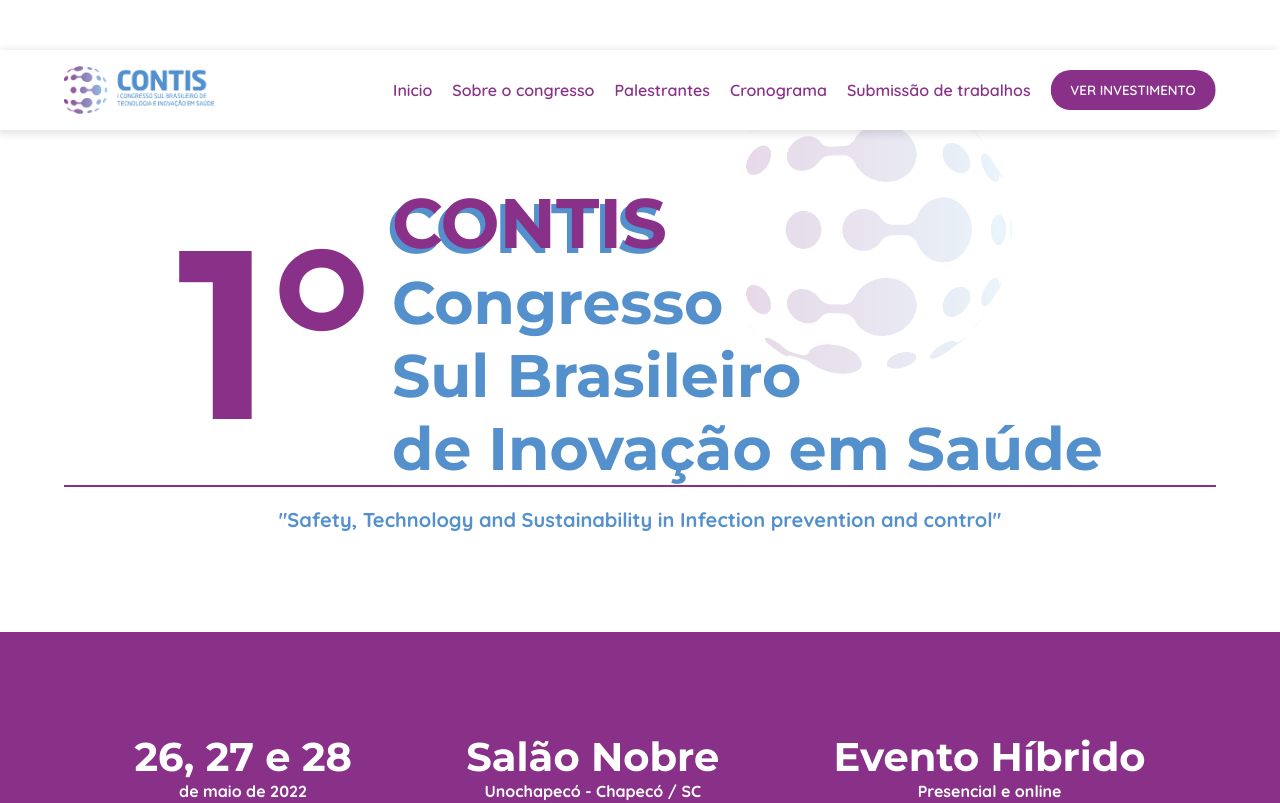
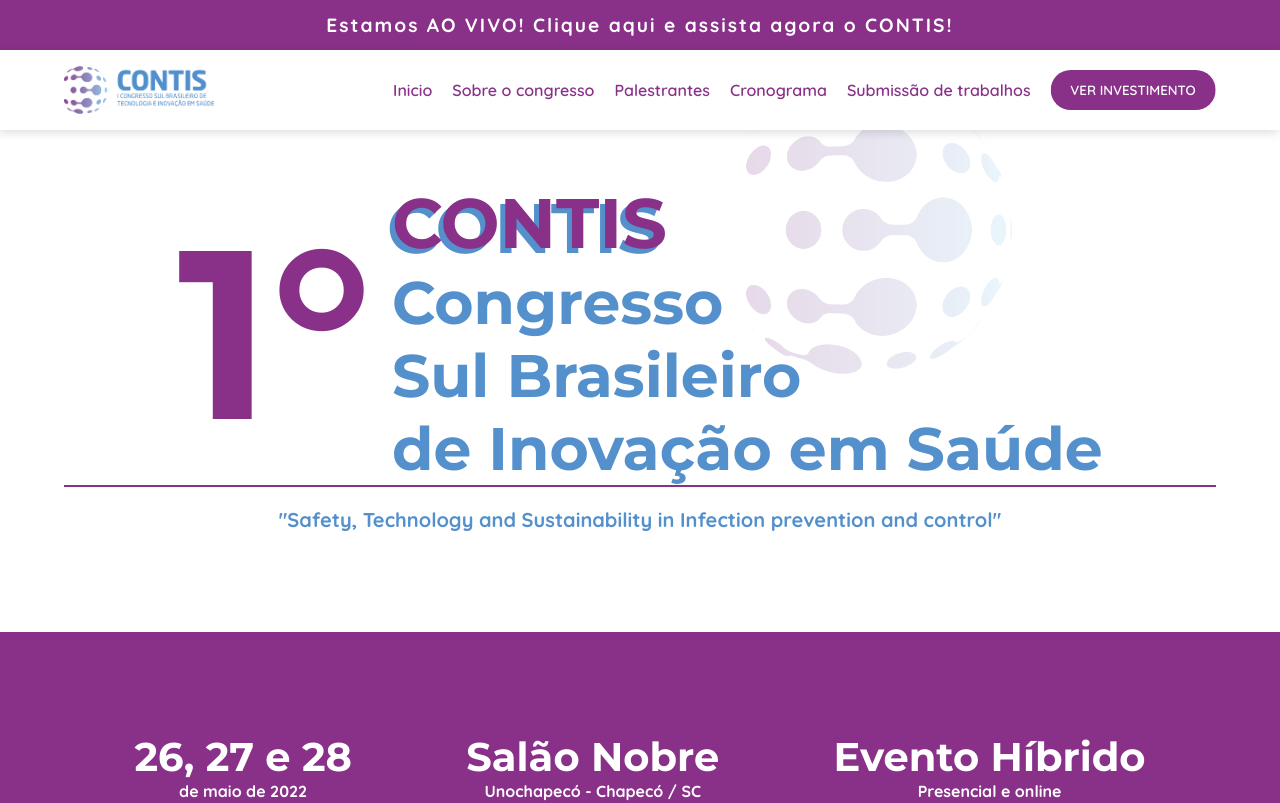
Before and after one commit to pedrohhcunha/congresso, a Next.js app: page / in a window 1280 px wide. Shown: the top 803 px of the page. Built offline with nearby package versions, Linux system fonts and the light colour scheme.

Commit message:
Ajustando trabalhos

```diff
--- a/components/Trabalhos.jsx
+++ b/components/Trabalhos.jsx
@@ -1,5 +1,6 @@
 import styles from '../styles/Trabalhos.module.scss'
 import Button from '../components/Button'
+import Link from 'next/link'
 
 export default function Trabalhos(props) {
     return(
--- a/pages/index.jsx
+++ b/pages/index.jsx
@@ -72,7 +72,7 @@ export default function Home() {
         />`}}
         />
       </Head>
-      {/* <SubHeader /> */}
+      <SubHeader />
       <Header openModal={openModal} />
       <Inicio />
       <FaixaDestaque />
--- a/pages/trabalhos.jsx
+++ b/pages/trabalhos.jsx
@@ -5,6 +5,7 @@ import Head from 'next/head'
 import Modal from '../components/Modal'
 import { useEffect, useState } from 'react'
 import TrabalhosList from '../components/TrabalhosList.jsx'
+import SubHeader from '../components/SubHeader.jsx'
 
 export default function Home() {
 
@@ -36,6 +37,7 @@ export default function Home() {
           Security, technology and sustainability in infection prevention and control.
         " />
       </Head>
+      <SubHeader />
       <Header openModal={openModal} />
       <TrabalhosList />
       <SubFooter openModal={openModal} />
--- a/styles/trabalhoList.module.scss
+++ b/styles/trabalhoList.module.scss
@@ -2,7 +2,7 @@
     width: 100%;
     background-color: var(--white);
     text-align: center;
-    padding-bottom: 20px;
+    padding: 3rem 2rem;
 
     .titulo{
         color: var(--purple);
```
Also changed, not shown: 1 other file (tests, documents, lock files or other folders).
